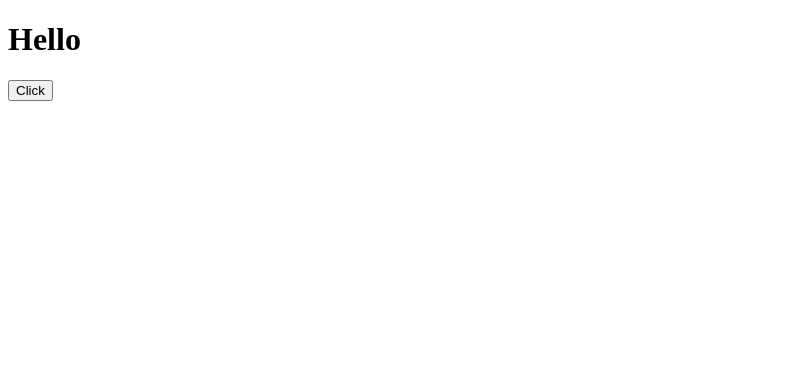
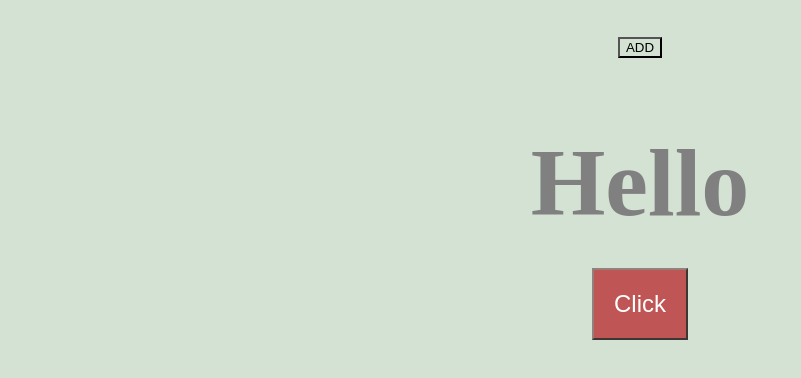
Before and after one commit to ElzaanVan/React_List_Conditionals_Revisit, a React (Create React App) app: page / in a window 1280 px wide. Shown: the top 378 px of the page, without its empty margins (0-801 px from the left). Built offline with nearby package versions, Linux system fonts and the light colour scheme.

Commit message:
useEffect Just added a button to test useEffect

```diff
--- a/public/index.html
+++ b/public/index.html
@@ -1,16 +1,19 @@
 <!DOCTYPE html>
 <html lang="en">
-
   <head>
-	<meta charset="utf-8">
-	<meta name="viewport" content="width=device-width, initial-scale=1, shrink-to-fit=no">
-	<meta name="theme-color" content="#000000">
+    <meta charset="utf-8" />
+    <meta
+      name="viewport"
+      content="width=device-width, initial-scale=1, shrink-to-fit=no"
+    />
+    <meta name="theme-color" content="#000000" />
     <!--
       manifest.json provides metadata used when your web app is added to the
       homescreen on Android. See https://developers.google.com/web/fundamentals/engage-and-retain/web-app-manifest/
     -->
-	<link rel="manifest" href="%PUBLIC_URL%/manifest.json">
-	<link rel="shortcut icon" href="%PUBLIC_URL%/favicon.ico">
+    <link rel="manifest" href="%PUBLIC_URL%/manifest.json" />
+    <link rel="shortcut icon" href="%PUBLIC_URL%/favicon.ico" />
+    <link rel="stylesheet" href="styles.css" />
     <!--
       Notice the use of %PUBLIC_URL% in the tags above.
       It will be replaced with the URL of the `public` folder during the build.
@@ -21,7 +24,13 @@
       Learn how to configure a non-root public URL by running `npm run build`.
     -->
     <title>React App</title>
-	<link id="external-css" rel="stylesheet" type="text/css" href="https://fonts.googleapis.com/css?family=Roboto&amp;display=swap" media="all">
+    <link
+      id="external-css"
+      rel="stylesheet"
+      type="text/css"
+      href="https://fonts.googleapis.com/css?family=Roboto&amp;display=swap"
+      media="all"
+    />
   </head>
 
   <body>
@@ -40,5 +49,4 @@
       To create a production bundle, use `npm run build` or `yarn build`.
     -->
   </body>
-
 </html>
--- a/public/styles.css
+++ b/public/styles.css
@@ -5,7 +5,7 @@
   font-family: Lobster;
   font-size: 3rem;
   color: gray;
-  height: 90vh;
+  height: 85vh;
 }
 
 .button {
--- a/src/App.js
+++ b/src/App.js
@@ -1,13 +1,24 @@
-import React, { useState } from "react";
+import React, { useEffect, useState } from "react";
 import CharComponent from "./components/CharComponent";
 import Input from "./components/Input";
 import ValidationComponent from "./components/ValidationComponent";
 
 function App() {
+  useEffect(() => {
+    console.log("[App.js] useEffect");
+    const timer = setTimeout(() => {
+      alert("hello");
+    }, 1000);
+    return () => {
+      console.log("[App.js] cleanup");
+      clearTimeout(timer);
+    };
+  }, []);
   //I love using useState
   //Very effective and neat
   const [inputText, setInputText] = useState("");
   const [buttonToggler, setButtonToggler] = useState(false);
+  const [showApp, setShowApp] = useState(false);
 
   //Character component
   //Creating a list of the first character
@@ -57,9 +68,28 @@ function App() {
     );
   }
 
+  //Creating an add button for my useEffect
+  let show = false;
+
+  if (showApp) {
+    show = (
+      <div>
+        <p>welcome</p>
+      </div>
+    );
+  }
+
   return (
     <div className="App">
+      <button
+        onClick={() => {
+          setShowApp(!showApp);
+        }}
+      >
+        ADD
+      </button>
       <h1>Hello</h1>
+      {show}
       <button
         className="button"
         onClick={() => {
--- a/src/components/CharComponent.jsx
+++ b/src/components/CharComponent.jsx
@@ -5,7 +5,8 @@ const style = {
   padding: "16px",
   textAlign: "center",
   margin: "16px",
-  border: "1px solid black"
+  border: "1px solid #92817a",
+  borderRadius: "20%"
 };
 
 function CharComponent(props) {
--- a/src/components/ValidationComponent.jsx
+++ b/src/components/ValidationComponent.jsx
@@ -2,7 +2,7 @@ import React from "react";
 import styled from "styled-components";
 
 const StyledDiv = styled.div`
-  font-size: 5rem;
+  font-size: 3rem;
   color: #393e46;
 
   @media (max-width: 500px) {
--- a/src/index.js
+++ b/src/index.js
@@ -6,7 +6,7 @@ import App from "./App";
 const rootElement = document.getElementById("root");
 ReactDOM.render(
   <React.StrictMode>
-    <App />
+    <App appTitle="Appy" />
   </React.StrictMode>,
   rootElement
 );
```
Lines whose indentation alone changed are shown as unchanged.
